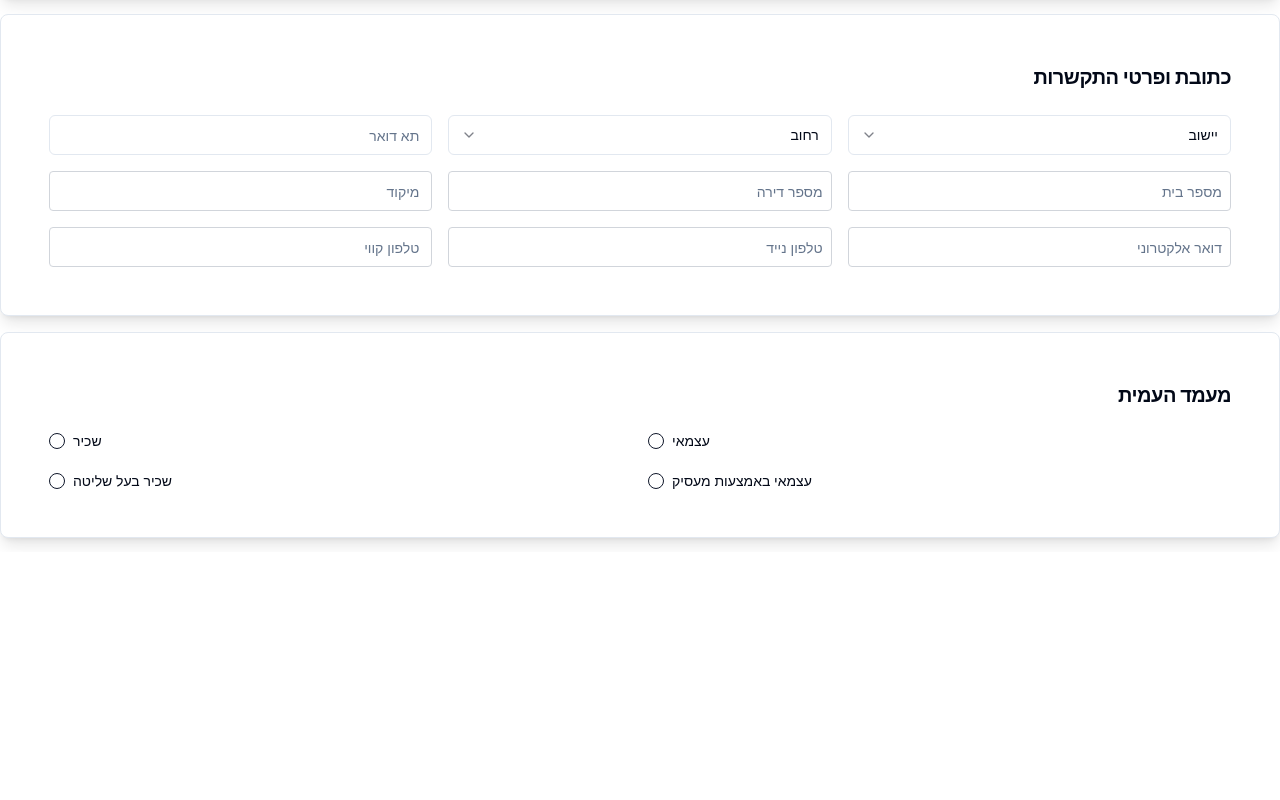
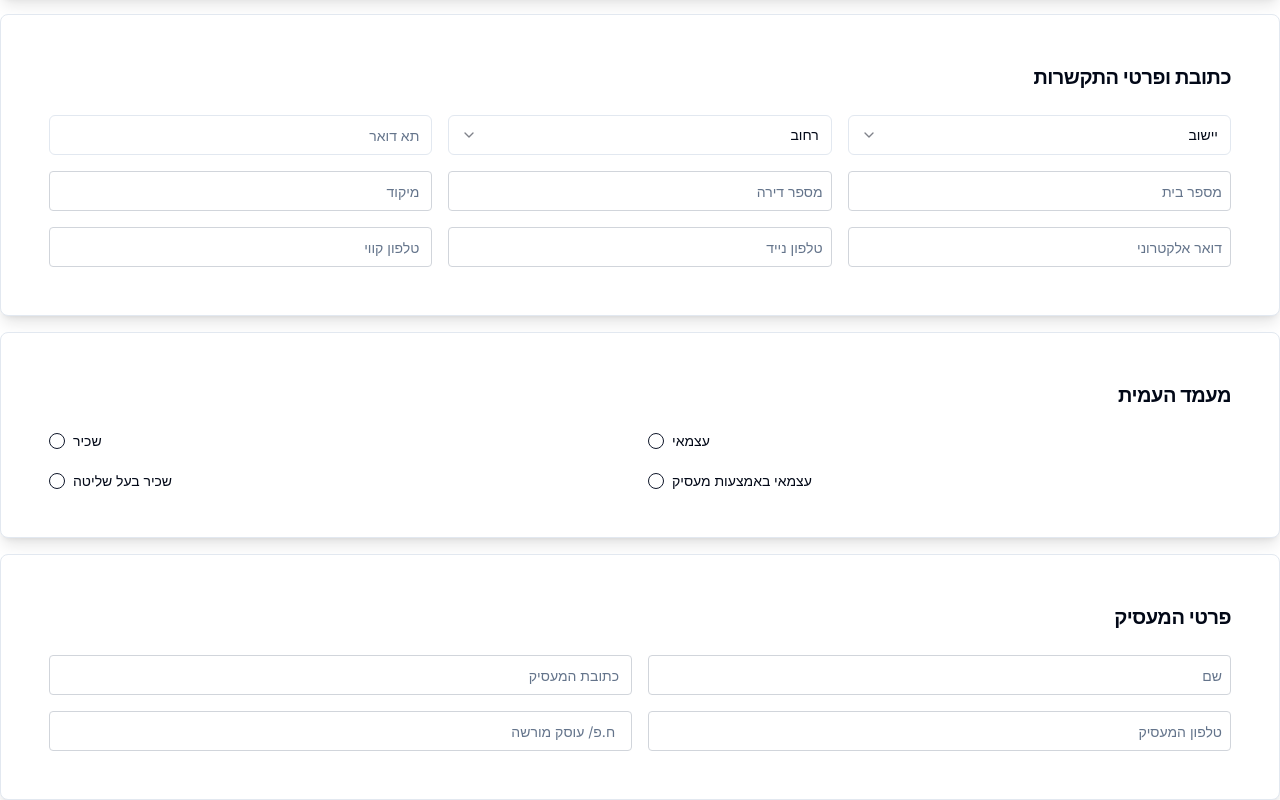
Before and after one commit to shangigeva/car-check, a Next.js app: page /form in a window 1280 px wide. Shown: the part 248-1048 px from the top of the page. Before the commit the page ends 800 px from the top, so only its background shows below. Built offline with nearby package versions, Linux system fonts and the light colour scheme.

Commit message:
add employer details

```diff
--- /dev/null
+++ b/app/(main)/form/employer.tsx
@@ -0,0 +1,58 @@
+import * as React from "react";
+
+import { Button } from "@/components/ui/button";
+import {
+  Card,
+  CardContent,
+  CardFooter,
+  CardHeader,
+  CardTitle,
+} from "@/components/ui/card";
+import { Input } from "@/components/ui/input";
+import {
+  Select,
+  SelectContent,
+  SelectItem,
+  SelectTrigger,
+  SelectValue,
+} from "@/components/ui/select";
+
+export function CardEmployer() {
+  return (
+    <Card className="w-full p-6 shadow-lg" dir="rtl">
+      <CardHeader>
+        <CardTitle className="text-xl font-bold">פרטי המעסיק</CardTitle>
+      </CardHeader>
+      <CardContent>
+        <form>
+          <div className="grid w-full gap-4">
+            <div className="flex gap-4">
+              <Input
+                id="name"
+                placeholder="שם "
+                className="p-2 border border-gray-300 rounded flex-1"
+              />
+              <Input
+                id="address"
+                placeholder=" כתובת המעסיק"
+                className="p-2 border border-gray-300 rounded flex-1"
+              />
+            </div>
+            <div className="flex gap-4">
+              <Input
+                id="phone"
+                placeholder="טלפון המעסיק "
+                className="p-2 border border-gray-300 rounded flex-1"
+              />
+              <Input
+                id="address"
+                placeholder="  ח.פ/ עוסק מורשה"
+                className="p-2 border border-gray-300 rounded flex-1"
+              />
+            </div>
+          </div>
+        </form>
+      </CardContent>
+    </Card>
+  );
+}
--- a/app/(main)/form/page.tsx
+++ b/app/(main)/form/page.tsx
@@ -2,6 +2,7 @@ import React from "react";
 import { CardDetails } from "./details";
 import { CardContact } from "./contact";
 import { CardStatus } from "./status";
+import { CardEmployer } from "./employer";
 
 const page = () => {
   return (
@@ -9,6 +10,7 @@ const page = () => {
       <CardDetails />
       <CardContact />
       <CardStatus />
+      <CardEmployer />
     </div>
   );
 };
```
